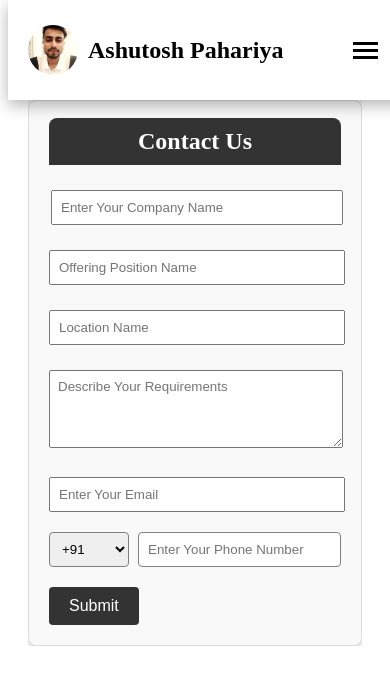
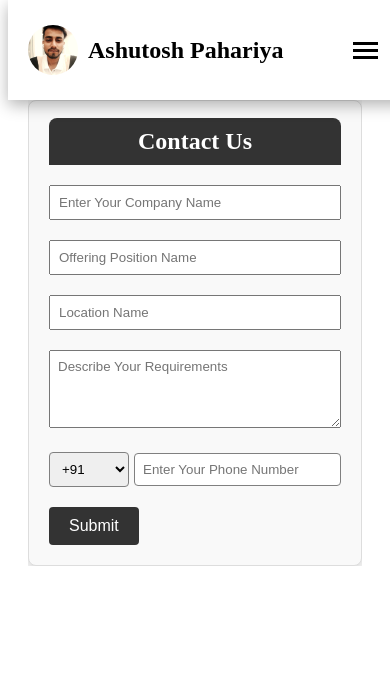
Before and after one commit to ashutoshpahariya/portfolio, a React (Create React App) app: page /contact in a window 390 px wide. Shown: the top 684 px of the page. Built offline with nearby package versions, Linux system fonts and the light colour scheme.

Commit message:
responsive

```diff
--- a/package.json
+++ b/package.json
@@ -17,6 +17,7 @@
     "emailjs-com": "^3.2.0",
     "react": "^18.3.1",
     "react-dom": "^18.3.1",
+    "react-icons": "^5.3.0",
     "react-modal": "^3.16.1",
     "react-router-dom": "^6.26.1",
     "react-scripts": "5.0.1",
--- a/src/Components/Contact/index.jsx
+++ b/src/Components/Contact/index.jsx
@@ -89,14 +89,14 @@ const ContactUs = () => {
   return (
     <div
       style={{
-        display: "fixed",
+        display: "flex",
         justifyContent: "center",
         overflowX: "hidden",
       }}
     >
       <div
         style={{
-          maxWidth: "500px", // Form width limited for laptop screens
+          width: "500px", // Form width limited for laptop screens
           margin: "0 auto", // Center the form
           padding: "20px", // Adds padding for smaller screens
           border: "1px solid #ddd",
@@ -118,8 +118,7 @@ const ContactUs = () => {
           Contact Us
         </h2>
         <form onSubmit={handleSubmit}>
-          <div style={{ marginBottom: "20px", marginRight: "10px" }}>
-            <legend>
+          <div style={{ marginBottom: "20px" }}>
             <label style={{ display: "block", marginBottom: "5px" }}>
               <input
                 type="text"
@@ -128,12 +127,15 @@ const ContactUs = () => {
                 required
                 value={formData.companyName}
                 onChange={handleInputChange}
-                  style={{ width: "98%", padding: "8px", marginTop: "5px" }}
+                style={{
+                  width: "100%",
+                  padding: "8px",
+                  boxSizing: "border-box",
+                }}
               />
             </label>
-            </legend>
           </div>
-          <div style={{ marginBottom: "20px", marginRight: "10px" }}>
+          <div style={{ marginBottom: "20px" }}>
             <label style={{ display: "block", marginBottom: "5px" }}>
               <input
                 type="text"
@@ -141,12 +143,16 @@ const ContactUs = () => {
                 placeholder="Offering Position Name"
                 value={formData.position}
                 onChange={handleInputChange}
-                style={{ width: "98%", padding: "8px", marginTop: "5px" }}
+                style={{
+                  width: "100%",
+                  padding: "8px",
+                  boxSizing: "border-box",
+                }}
                 required
               />
             </label>
           </div>
-          <div style={{ marginBottom: "20px", marginRight: "10px" }}>
+          <div style={{ marginBottom: "20px" }}>
             <label style={{ display: "block", marginBottom: "5px" }}>
               <input
                 type="text"
@@ -154,12 +160,16 @@ const ContactUs = () => {
                 placeholder="Location Name"
                 value={formData.location}
                 onChange={handleInputChange}
-                style={{ width: "98%", padding: "8px", marginTop: "5px" }}
+                style={{
+                  width: "100%",
+                  padding: "8px",
+                  boxSizing: "border-box",
+                }}
                 required
               />
             </label>
           </div>
-          <div style={{ marginBottom: "20px", marginRight: "10px" }}>
+          <div style={{ marginBottom: "20px" }}>
             <label style={{ display: "block", marginBottom: "5px" }}>
               <textarea
                 name="requirements"
@@ -167,25 +177,12 @@ const ContactUs = () => {
                 value={formData.requirements}
                 onChange={handleInputChange}
                 style={{
-                  width: "98%",
+                  width: "100%",
                   padding: "8px",
-                  marginTop: "5px",
+                  boxSizing: "border-box",
                   fontFamily: "sans-serif",
                 }}
                 rows="4"
-                required
-              />
-            </label>
-          </div>
-          <div style={{ marginBottom: "20px", marginRight: "10px" }}>
-            <label style={{ display: "block", marginBottom: "5px" }}>
-              <input
-                type="text"
-                name="email"
-                placeholder="Enter Your Email"
-                value={formData.email}
-                onChange={handleInputChange}
-                style={{ width: "98%", padding: "8px", marginTop: "5px" }}
                 required
               />
             </label>
@@ -198,24 +195,26 @@ const ContactUs = () => {
                   onChange={handleCountryCodeChange}
                   style={{
                     padding: "8px",
-                    marginRight: "9px",
+                    marginRight: "5px",
                     borderRadius: "4px",
                     border: "1px solid gray",
                   }}
                 >
-                  {countryCodes.map((code, index) => {
-                    return <option value={code.regex}>{code.code}</option>;
-                  })}
-                  {/* Add other country codes as needed */}
+                  {countryCodes.map((code, index) => (
+                    <option key={index} value={code.regex}>
+                      {code.code}
+                    </option>
+                  ))}
                 </select>
                 <input
                   type="text"
+                  required
                   value={phoneNumber}
                   onChange={handlePhoneNumberChange}
                   placeholder={`Enter Your Phone Number`}
                   style={{
-                    width: "100%",
-                    padding: "9px",
+                    flex: 1, // Allow input to take remaining space
+                    padding: "8px",
                     borderRadius: "4px",
                     border: "1px solid gray",
                   }}
@@ -239,8 +238,6 @@ const ContactUs = () => {
           </button>
         </form>
       </div>
-
-      {/* Success Modal */}
       <Modal
         isOpen={isModalOpen}
         onRequestClose={closeModal}
@@ -250,8 +247,12 @@ const ContactUs = () => {
             backgroundColor: "rgba(0, 0, 0, 0.5)",
           },
           content: {
+            top: "50%",
+            left: "50%",
+            right: "auto",
+            bottom: "auto",
+            transform: "translate(-50%, -50%)", // Center the modal
             maxWidth: "400px",
-            margin: "auto",
             padding: "20px",
             borderRadius: "8px",
             border: "none",
```
Also changed, not shown: 1 other file (tests, documents, lock files or other folders). Lines whose indentation alone changed are shown as unchanged.
